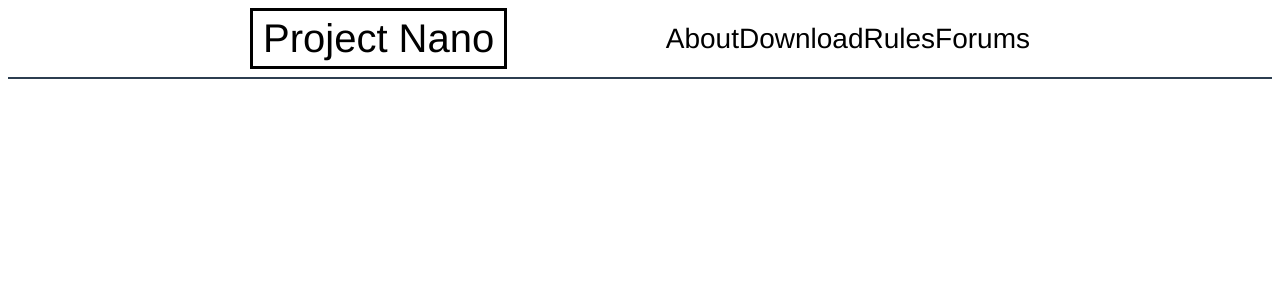
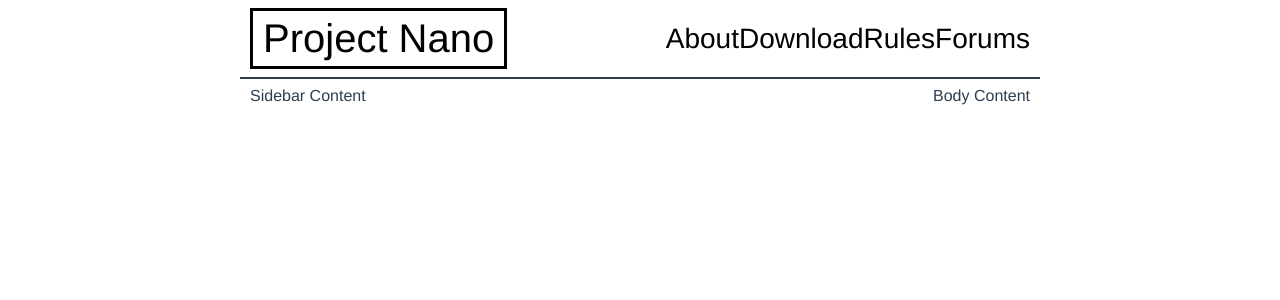
Before and after one commit to minimucho1/pnsite, a Vue app: page /#/ in a window 1280 px wide. Shown: the top 300 px of the page. Built offline with nearby package versions, Linux system fonts and the light colour scheme.

Commit message:
In progress

```diff
--- a/src/App.vue
+++ b/src/App.vue
@@ -1,12 +1,23 @@
 <template>
   <div id="app">
-    <router-view/>
+    <Header/>
+    <hr />
+    <div class="body-left">
+      <Sidebar />
+    </div>
+    <div class="body-right">
+      <router-view/>
+    </div>
   </div>
 </template>
 
 <script>
+import Header from '@/components/Header';
+import Sidebar from '@/components/Sidebar';
+
 export default {
   name: 'App',
+  components: { Header, Sidebar },
 };
 </script>
 
@@ -18,5 +29,23 @@ export default {
   text-align: center;
   color: #2c3e50;
   box-sizing: border-box;
+  width: 800px;
+  margin: auto;
+}
+
+hr {
+  border-style: solid
+}
+
+.body-left {
+  position: relative;
+  float: left;
+  left: 10px;
+}
+
+.body-right {
+  position: relative;
+  float: right;
+  right: 10px;
 }
 </style>
--- a/src/components/Header.vue
+++ b/src/components/Header.vue
@@ -19,8 +19,8 @@ export default {
 
 <style scoped>
 .header {
-  margin: auto;
-  width: 800px;
+  margin: inherit;
+  width: inherit;
   height: 61px;
 }
 
--- a/src/components/HomePage.vue
+++ b/src/components/HomePage.vue
@@ -1,23 +1,14 @@
 <template>
   <div>
-    <Header/>
-    <hr />
-    <!-- <Sidebar /> -->
-    <!-- <Content /> -->
+    Body Content
   </div>
 </template>
 
 <script>
-import Header from '@/components/Header';
-
 export default {
   name: 'Homepage',
-  components: { Header },
 };
 </script>
 
 <style scoped>
-hr {
-  border-style: solid
-}
 </style>
--- /dev/null
+++ b/src/components/Sidebar.vue
@@ -0,0 +1,11 @@
+<template>
+  <div class="sidebar">
+    Sidebar Content
+  </div>
+</template>
+
+<script>
+export default {
+  name: 'Sidebar',
+}
+</script>
```
